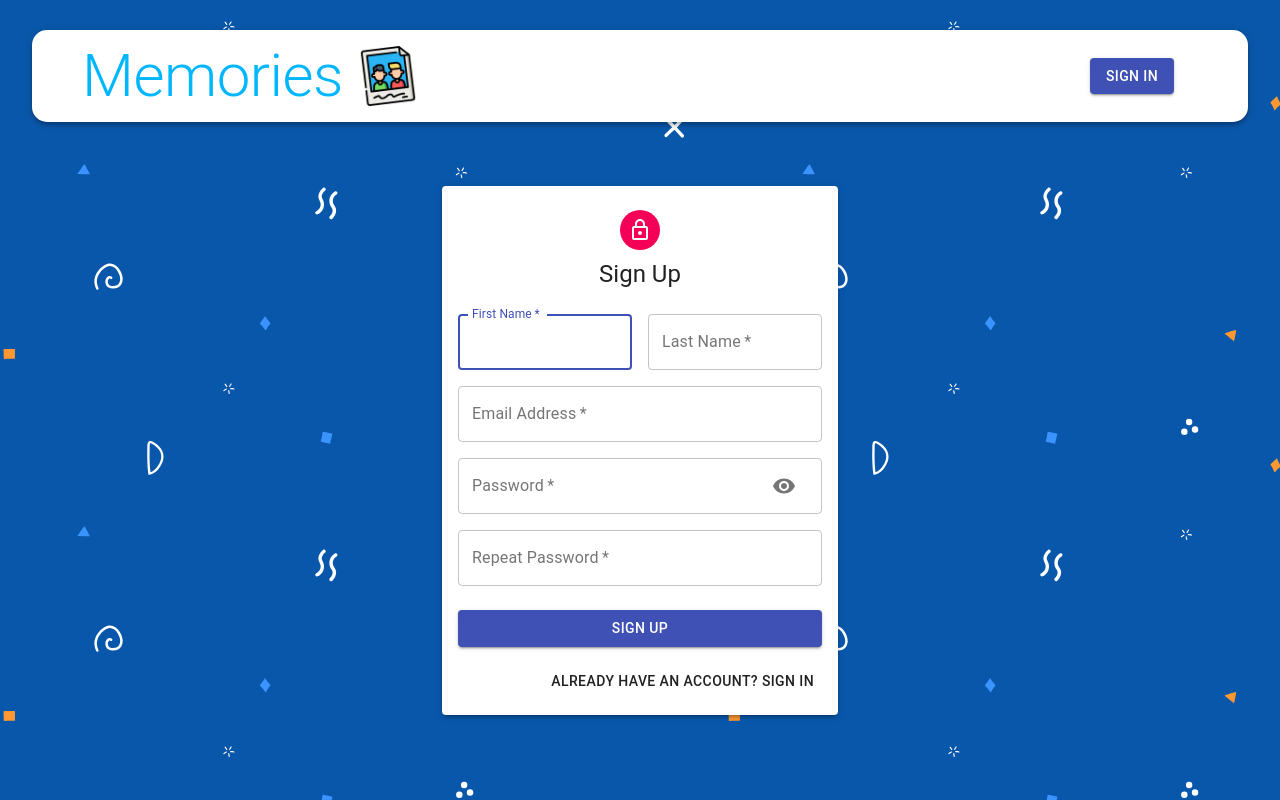
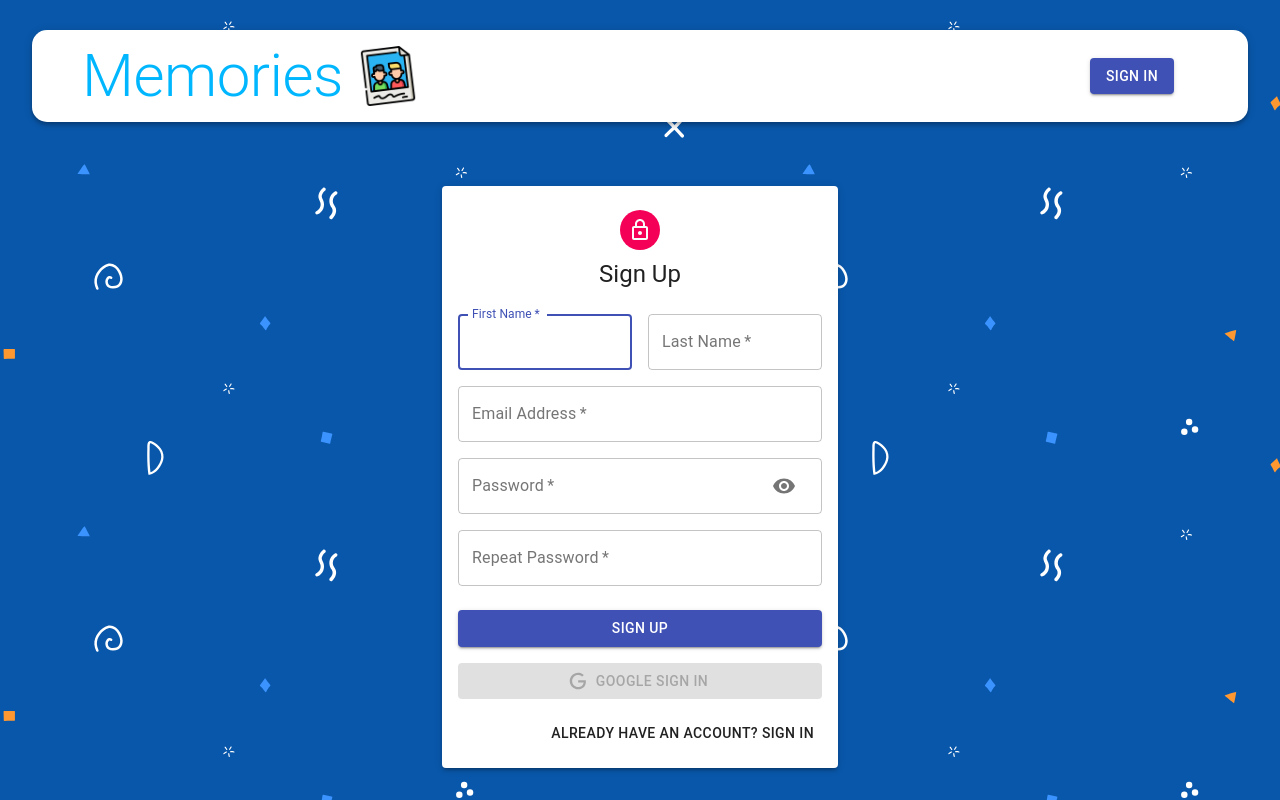
Before and after one commit to Rahat47/mern-stack-application, a React (Create React App) app: page /auth in a window 1280 px wide. Built offline with nearby package versions, Linux system fonts and the light colour scheme.

Commit message:
working jwt login

```diff
--- a/src/api/index.js
+++ b/src/api/index.js
@@ -1,6 +1,6 @@
 import axios from 'axios'
 
-const url = "https://memories-rahat.herokuapp.com/posts"
+const url = "http://localhost:5000/posts"
 
 
 export const fetchPosts = () => axios.get(url)
--- a/src/components/Auth/Auth.jsx
+++ b/src/components/Auth/Auth.jsx
@@ -7,25 +7,63 @@
     Typography,
     Container,
 } from "@material-ui/core";
+import { GoogleLogin } from "react-google-login";
 import useStyles from "./styles";
 import { LockOutlined } from "@material-ui/icons";
 import Input from "./Input";
+import Icon from "./Icon";
+import { useDispatch } from "react-redux";
+import { useHistory } from "react-router-dom";
+
+const initialState = {
+    firstName: "",
+    lastName: "",
+    email: "",
+    password: "",
+    confirmPassword: "",
+};
 
 const Auth = () => {
+    const dispatch = useDispatch();
+    const history = useHistory();
+
     const [isSignUp, setIsSignUp] = useState(true);
     const classes = useStyles();
 
     const [showPassword, setShowPassword] = useState(false);
 
-    const handleSubmit = () => {};
+    const [formData, setFormData] = useState(initialState);
+
+    //!FUNCTIONS
+    const handleSubmit = e => {
+        e.preventDefault();
+        console.log(formData);
+    };
+
     const switchMode = () => {
         setIsSignUp(prevSwitchMode => !prevSwitchMode);
         setShowPassword(false);
     };
+
     const handleShowPassword = () =>
         setShowPassword(prevShowPassword => !prevShowPassword);
 
     const handleChange = () => {};
+
+    const googleSuccess = async res => {
+        console.log(res);
+        const result = res?.profileObj;
+        const token = res?.tokenId;
+        try {
+            dispatch({ type: "AUTH", data: { result, token } });
+            history.push("/");
+        } catch (error) {
+            console.log(error);
+        }
+    };
+    const googleFailure = () => {
+        console.log("Google Sign In Was Unsuccesful. Try Again Later");
+    };
 
     return (
         <Container component="main" maxWidth="xs">
@@ -37,7 +75,7 @@
                 <Typography variant="h5">
                     {isSignUp ? "Sign Up" : "Sign In"}
                 </Typography>
-                <form className={classes.form} onSubmit={handleSubmit}>
+                <form className={classes.form} onSubmit={e => handleSubmit(e)}>
                     <Grid container spacing={2}>
                         {isSignUp && (
                             <>
@@ -78,6 +116,7 @@
                             />
                         )}
                     </Grid>
+
                     <Button
                         type="submit"
                         fullWidth
@@ -87,6 +126,25 @@
                     >
                         {isSignUp ? "Sign Up" : "Sign In"}
                     </Button>
+                    <GoogleLogin
+                        clientId="211521709225-qurapn0a2rl6fcf3ordp6ler2ofkc86j.apps.googleusercontent.com"
+                        render={renderProps => (
+                            <Button
+                                className={classes.googleButton}
+                                color="primary"
+                                fullWidth
+                                onClick={renderProps.onClick}
+                                disabled={renderProps.disabled}
+                                startIcon={<Icon />}
+                                variant="contained"
+                            >
+                                Google Sign In
+                            </Button>
+                        )}
+                        onSuccess={googleSuccess}
+                        onFailure={googleFailure}
+                        cookiePolicy="single_host_origin"
+                    />
                     <Grid container justify="flex-end">
                         <Grid item>
                             <Button onClick={switchMode}>
--- /dev/null
+++ b/src/components/Auth/Icon.js
@@ -0,0 +1,12 @@
+import React from 'react';
+
+const Icon = () => (
+    <svg style={{ width: '20px', height: '20px' }} viewBox="0 0 24 24">
+        <path
+            fill="currentColor"
+            d="M21.35,11.1H12.18V13.83H18.69C18.36,17.64 15.19,19.27 12.19,19.27C8.36,19.27 5,16.25 5,12C5,7.9 8.2,4.73 12.2,4.73C15.29,4.73 17.1,6.7 17.1,6.7L19,4.72C19,4.72 16.56,2 12.1,2C6.42,2 2.03,6.8 2.03,12C2.03,17.05 6.16,22 12.25,22C17.6,22 21.5,18.33 21.5,12.91C21.5,11.76 21.35,11.1 21.35,11.1V11.1Z"
+        />
+    </svg>
+);
+
+export default Icon;
--- a/src/components/Auth/Input.jsx
+++ b/src/components/Auth/Input.jsx
@@ -22,7 +22,8 @@
                 label={label}
                 autoFocus={autoFocus}
                 InputProps={
-                    name === "password" && {
+                    name === "password"
+                        ? {
                               endAdornment: (
                                   <InputAdornment position="end">
                                       <IconButton onClick={handleShowPassword}>
@@ -35,6 +36,7 @@
                                   </InputAdornment>
                               ),
                           }
+                        : null
                 }
             />
         </Grid>
--- a/src/components/Navbar/Navbar.jsx
+++ b/src/components/Navbar/Navbar.jsx
@@ -1,11 +1,33 @@
-import React from "react";
+import React, { useState, useEffect } from "react";
 import { AppBar, Avatar, Button, Toolbar, Typography } from "@material-ui/core";
 import useStyles from "./styles";
 import memories from "../../images/memories.png";
-import { Link } from "react-router-dom";
+import { Link, useHistory, useLocation } from "react-router-dom";
+import { useDispatch } from "react-redux";
 const Navbar = () => {
     const classes = useStyles();
-    const user = null;
+    const dispatch = useDispatch();
+    const history = useHistory();
+    const location = useLocation();
+
+    const [user, setUser] = useState(
+        JSON.parse(localStorage.getItem("profile"))
+    );
+
+    const logout = () => {
+        dispatch({ type: "LOGOUT" });
+        history.push("/");
+        setUser(null);
+    };
+
+    useEffect(() => {
+        const token = user?.token;
+
+        //JWT
+
+        setUser(JSON.parse(localStorage.getItem("profile")));
+    }, [location]);
+
     return (
         <AppBar className={classes.appBar} position="static" color="inherit">
             <div className={classes.brandContainer}>
@@ -39,10 +61,10 @@
                             {user.result.name}
                         </Typography>
                         <Button
-                            variant="container"
+                            variant="contained"
                             className={classes.logout}
                             color="secondary"
-                            onClick={() => {}}
+                            onClick={logout}
                         >
                             Logout
                         </Button>
--- a/src/constants/actionTypes.js
+++ b/src/constants/actionTypes.js
@@ -3,3 +3,6 @@
 export const FETCH_ALL = "FETCH_ALL"
 export const DELETE = "DELETE"
 export const LIKE = "LIKE"
+
+export const AUTH = "AUTH"
+export const LOGOUT = "LOGOUT"
--- /dev/null
+++ b/src/reducers/auth.js
@@ -0,0 +1,16 @@
+import { AUTH, LOGOUT } from "../constants/actionTypes";
+
+const authReducer = (state = { authData: null }, action) => {
+    switch (action.type) {
+        case LOGOUT:
+            localStorage.clear()
+            return { ...state, authData: null }
+        case AUTH:
+            localStorage.setItem('profile', JSON.stringify({ ...action?.data }))
+            return { ...state, authData: action?.data }
+        default:
+            return state
+    }
+}
+
+export default authReducer
--- a/src/reducers/index.js
+++ b/src/reducers/index.js
@@ -1,5 +1,6 @@
 import { combineReducers } from 'redux'
 
 import posts from './posts'
+import auth from './auth'
 
-export default combineReducers({ posts })
+export default combineReducers({ posts, auth })
```
Lines whose indentation alone changed are shown as unchanged.
